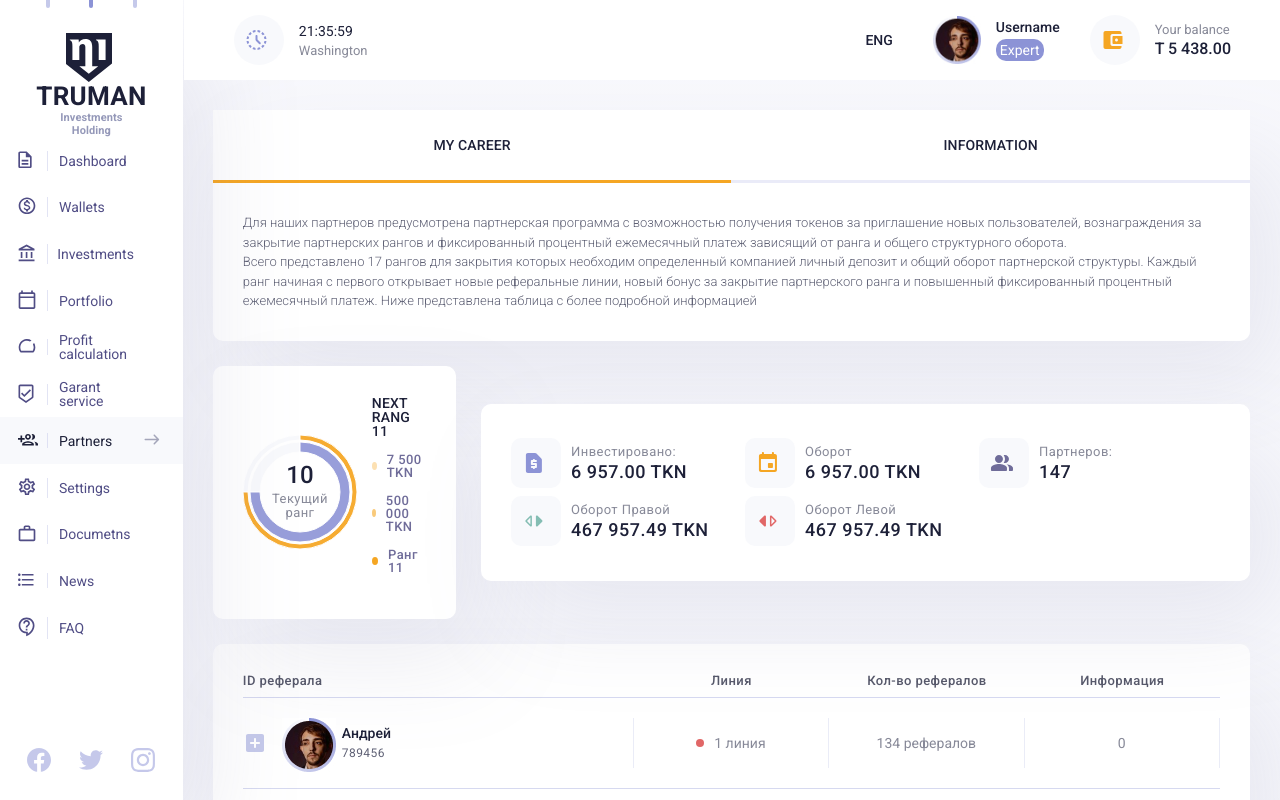
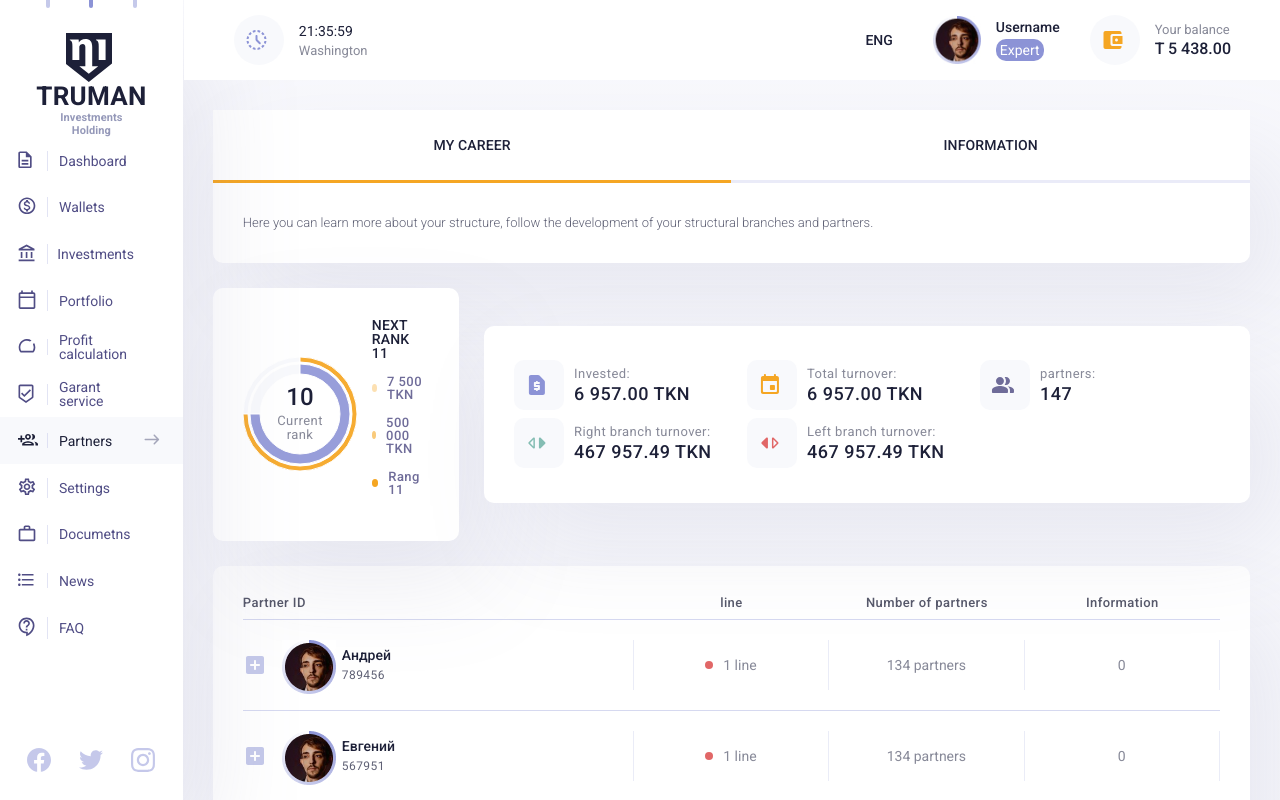
Before and after one commit to dnotrad/admin, a React (Create React App) app: page /Partners in a window 1280 px wide. Built offline with nearby package versions, Linux system fonts and the light colour scheme.

Commit message:
translated partners

```diff
--- a/public/locales/en/translation.json
+++ b/public/locales/en/translation.json
@@ -127,6 +127,23 @@
     "Amount _deposited": "Amount deposited",
     "Earned": "Earned"
   },
+  "partners": {
+    "my_career": "My career",
+    "info": "Information",
+    "content": "Here you can learn more about your structure, follow the development of your structural branches and partners.",
+    "Current_rank": "Current rank",
+    "Next_rank": "Next rank",
+    "Rang": "Rang",
+    "Invested": "Invested",
+    "Total_turnover": "Total turnover",
+    "Partners": "partners",
+    "Right_turnover": "Right branch turnover",
+    "Left_turnover": "Left branch turnover",
+    "Ref_link": "Ref. link",
+    "Partner_ID": "Partner ID",
+    "Line": "line",
+    "Number_partners": "Number of partners"
+  },
   "faq": {
     "title": "Frequently Asked Questions",
     "1": {
--- a/src/components/Partners/Partners.jsx
+++ b/src/components/Partners/Partners.jsx
@@ -13,8 +13,10 @@ import partners from "./../../assets/icons/partners.svg";
 import left from "./../../assets/icons/left-branch.svg";
 import right from "./../../assets/icons/right-branch.svg";
 import ReferalTable from './ReferalTable/ReferalTable';
+import { useTranslation } from "react-i18next";
 
 const Partners = () => {
+    const { t, i18n } = useTranslation(); //хук для смены языка
     const [isInfo, setIsInfo] = React.useState(false);
 
     const data = [
@@ -36,8 +38,8 @@ const Partners = () => {
         <div className={s.partners}>
             <div className={s.header}>
                 <div className={s.nav}>
-                    <div className={`${s.nav_link} ${isInfo ? "" : s.active}`} onClick={() => setIsInfo(false)}>My career</div>
-                    <div className={`${s.nav_link} ${isInfo ? s.active : ""}`} onClick={() => setIsInfo(true)}>Information</div>
+                    <div className={`${s.nav_link} ${isInfo ? "" : s.active}`} onClick={() => setIsInfo(false)}>{t("partners.my_career")}</div>
+                    <div className={`${s.nav_link} ${isInfo ? s.active : ""}`} onClick={() => setIsInfo(true)}>{t("partners.info")}</div>
                 </div>
                 {isInfo &&
                     <div className={s.img}>
@@ -45,10 +47,8 @@ const Partners = () => {
                     </div>}
                 <div className={s.header_main}>
                     <div className={s.text}>
-                        Для наших партнеров предусмотрена партнерская программа с возможностью получения токенов за приглашение новых пользователей, вознаграждения за закрытие партнерских рангов и фиксированный процентный ежемесячный платеж зависящий от ранга и общего структурного оборота. <br />
-                        Всего представлено 17 рангов для закрытия которых необходим определенный компанией личный депозит и общий оборот партнерской структуры. Каждый ранг начиная с первого открывает новые реферальные линии, новый бонус за закрытие партнерского ранга и повышенный фиксированный процентный ежемесячный платеж.
-                        Ниже представлена таблица с более подробной информацией
-                </div>
+                        {t("partners.content")}
+                    </div>
                 </div>
             </div>
             {isInfo && <div className={s.tables}>
@@ -91,11 +91,11 @@ const Partners = () => {
                                 </PieChart>
                                 <div className={s.circles_info}>
                                     <div className={s.circles_number}>{propsEx.currentRang}</div>
-                                    <div className={s.circles_number_info}>Текущий ранг </div>
+                                    <div className={s.circles_number_info}>{t("partners.Current_rank")} </div>
                                 </div>
                             </div>
                             <div className={s.next_rang_info}>
-                                <div className={s.next_rang_title}>Next Rang {propsEx.currentRang + 1}</div>
+                                <div className={s.next_rang_title}>{t("partners.Next_rank")} {propsEx.currentRang + 1}</div>
                                 <div className={s.next_rang_subtitle}>
                                     <Circle color="#F5A623" opacity=".35" />
                                     <span>7 500 TKN</span>
@@ -106,16 +106,16 @@ const Partners = () => {
                                 </div>
                                 <div className={s.next_rang_subtitle}>
                                     <Circle color="#F5A623" opacity="1" />
-                                    <span>Ранг {propsEx.currentRang + 1}</span>
+                                    <span>{t("partners.Rang")} {propsEx.currentRang + 1}</span>
                                 </div>
                             </div>
                         </div>
                         <div className={`${s.referals_info_main} ${s.referals_card}`}>
-                            <ProfitItem img={invest} title="Инвестировано:" content={"6 957.00 TKN"}/>
-                            <ProfitItem img={oborot} title="Оборот" content={"6 957.00 TKN"}/>
-                            <ProfitItem img={partners} title="Партнеров:" content={"147"}/>
-                            <ProfitItem img={left} title="Оборот Правой" content={"467 957.49 TKN"}/>
-                            <ProfitItem img={right} title="Оборот Левой" content={"467 957.49 TKN"}/>
+                            <ProfitItem img={invest} title={`${t("partners.Invested")}:`} content={"6 957.00 TKN"} />
+                            <ProfitItem img={oborot} title={`${t("partners.Total_turnover")}:`} content={"6 957.00 TKN"} />
+                            <ProfitItem img={partners} title={`${t("partners.Partners")}:`} content={"147"} />
+                            <ProfitItem img={left} title={`${t("partners.Right_turnover")}:`} content={"467 957.49 TKN"} />
+                            <ProfitItem img={right} title={`${t("partners.Left_turnover")}:`} content={"467 957.49 TKN"} />
                         </div>
                     </div>
                     <div className={`${s.referals_table} ${s.referals_card}`}>
--- a/src/components/Partners/ReferalTable/Referal/Referal.jsx
+++ b/src/components/Partners/ReferalTable/Referal/Referal.jsx
@@ -5,7 +5,7 @@ import minus from "../../../../assets/icons/minus.svg";
 import Circle from "./../../Circle";
 import userImg from "./../../../../assets/img/user.jpg";
 import styled from 'styled-components';
-
+import { useTranslation } from "react-i18next";
 
 const Wrapper = styled.div`
     padding-left: ${props => (props.padd) * 20}px;
@@ -13,8 +13,8 @@ const Wrapper = styled.div`
 `
 
 const Referal = (props) => {
+    const { t, i18n } = useTranslation(); //хук для смены языка
     const [isOpen, setIsOpen] = React.useState(false);
-    console.log("first" + isOpen)
     return (
         <div className={`${s.referal} ${props.isFirst ? s.first : ""}`} >
             <div className={`${s.inner} ${props.isFirst ? s.first : ""}`}>
@@ -38,15 +38,13 @@ const Referal = (props) => {
                         </div>
                     </div>
                 </Wrapper>
-                <div className={s.line}><Circle color="#E16767" /><span>{props.line} линия</span></div>
-                <div className={s.line}>134 рефералов</div>
+                <div className={s.line}><Circle color="#E16767" /><span>{props.line} {t("partners.Line")}</span></div>
+                <div className={s.line}>134 {t("partners.Partners")}</div>
                 <div className={s.line}>{props.padd* 20}</div>
             </div>
 
             {isOpen && (props.refs.length > 0) ? props.refs.map((ref) =>
                 <Referal fn={setIsOpen}
-                    // padd={props.line > 4 ? (props.line + 1 % 5) : props.line + 1}
-                    // padd={props.line > 4 ? (((props.line + 2) % 5) ? (props.line + 2) % 5 : 5 ) : props.line}
                     padd={props.line > 4 ? props.line % 5 : props.line}
                     line={props.line + 1}
                     name={ref.userName}
--- a/src/components/Partners/ReferalTable/ReferalTable.jsx
+++ b/src/components/Partners/ReferalTable/ReferalTable.jsx
@@ -1,7 +1,9 @@
 import React from 'react';
 import Referal from './Referal/Referal';
 import s from "./ReferalTable.module.css";
+import { useTranslation } from "react-i18next";
 const ReferalTable = () => {
+    const { t, i18n } = useTranslation(); //хук для смены языка
     const user14 = {
         userName: "Рефер 4",
         userId: "575798",
@@ -85,10 +87,10 @@ const ReferalTable = () => {
     return (
         <div className={s.table}>
             <div className={s.header}>
-                <div className={s.header_id}>ID реферала</div>
-                <div className={s.header_line}>Линия</div>
-                <div className={s.header_refs}>Кол-во рефералов</div>
-                <div className={s.header_info}>Информация</div>
+                <div className={s.header_id}>{t("partners.Partner_ID")}</div>
+                <div className={s.header_line}>{t("partners.Line")}</div>
+                <div className={s.header_refs}>{t("partners.Number_partners")}</div>
+                <div className={s.header_info}>{t("partners.info")}</div>
             </div>
             <div className={s.referals}>
                 {currentUser.referals.map((ref) => <Referal isFirst={true} line={1} padd={0} name={ref.userName} id={ref.userId} refs={ref.referals} />)}
```
Also changed, not shown: public/locales/ru/translation.json (+17 -0 lines).
